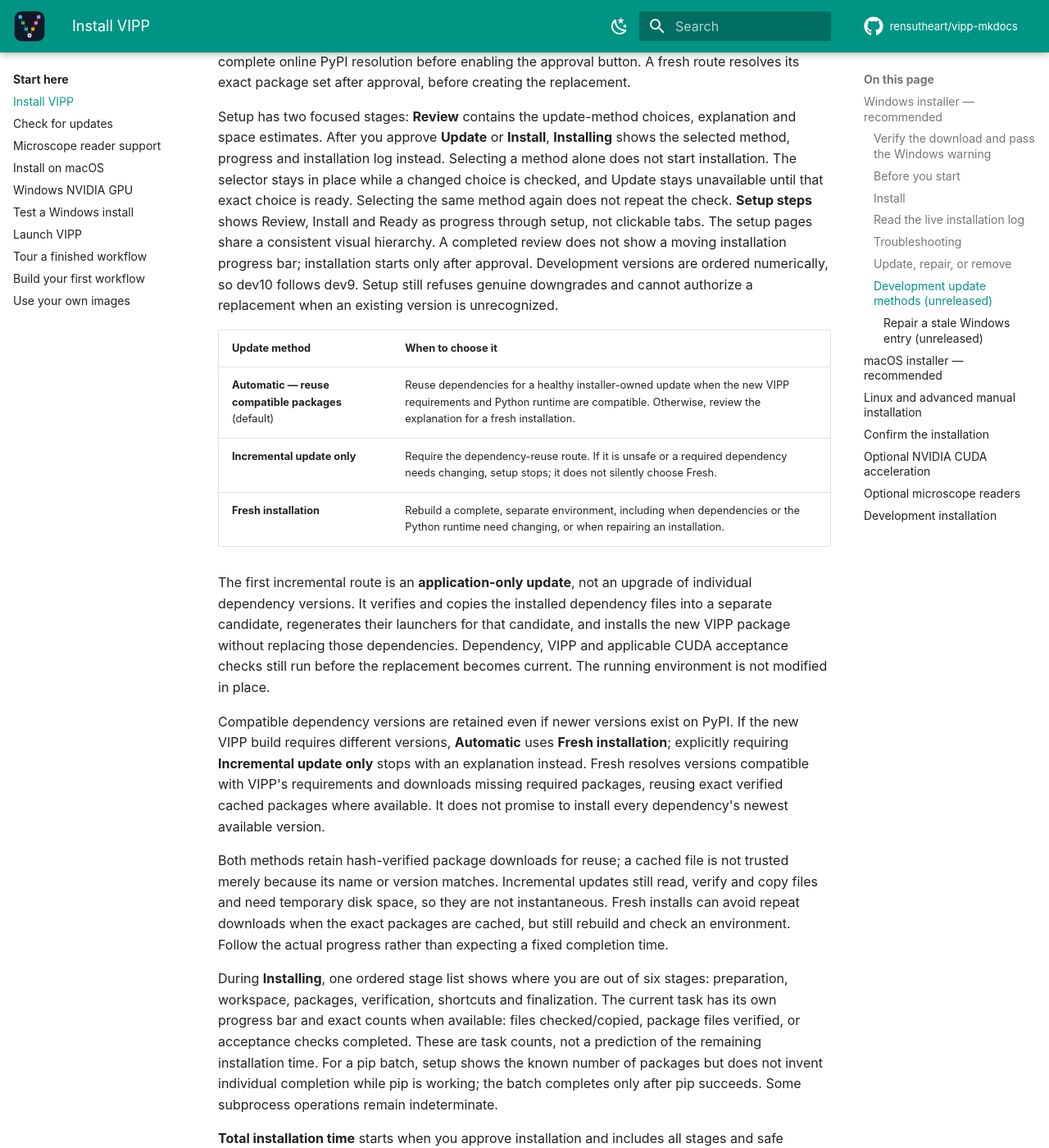
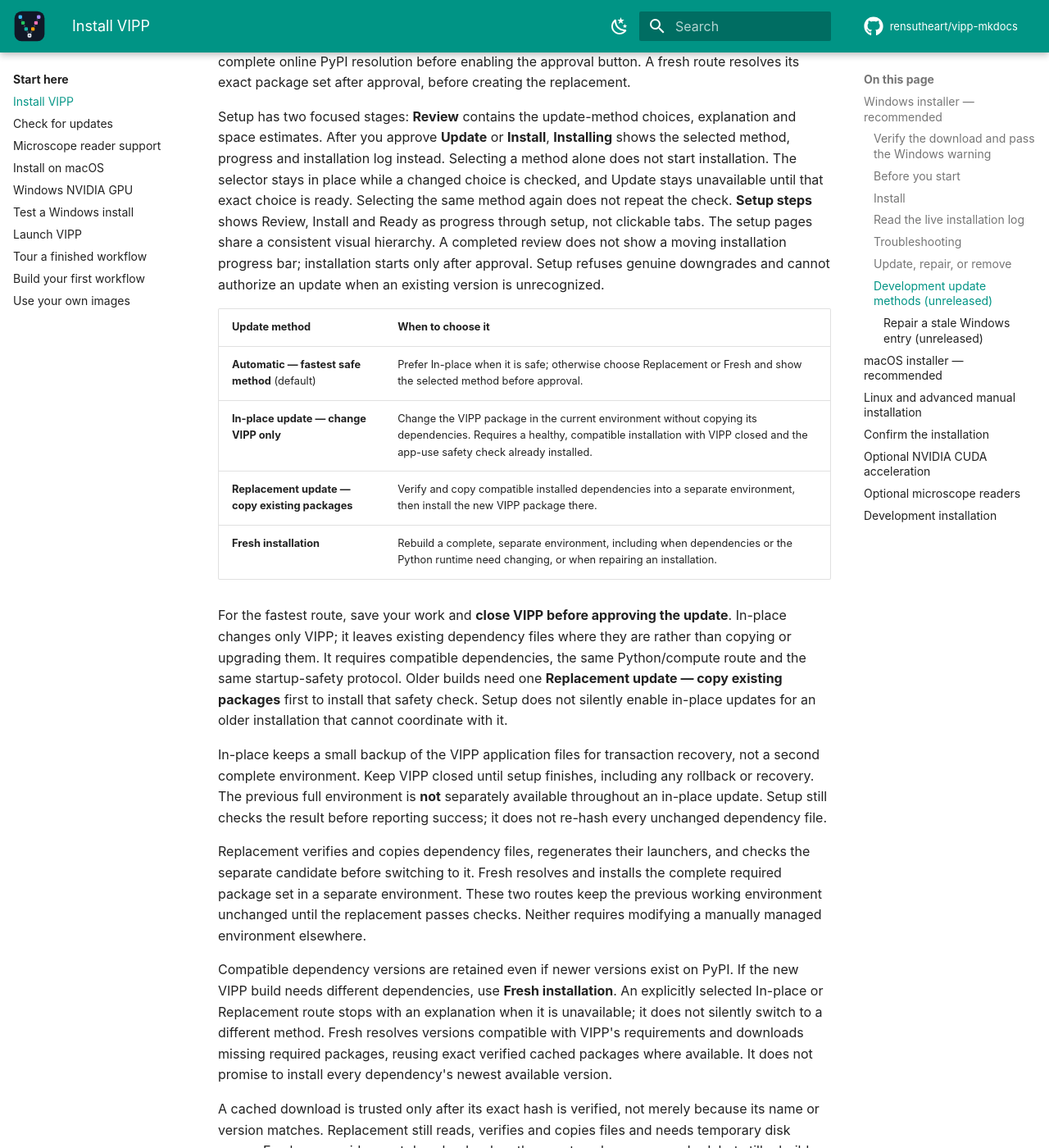
Before and after one commit to rensutheart/vipp-mkdocs, an MkDocs documentation site: the page built from docs/getting-started/installation.md, in a window 1280 px wide and 1400 px high, scrolled down 5056 px. Shown: the whole window at 82% size. Built offline with MkDocs 1.6.1 and Material for MkDocs 9.7.7, drawn with Linux system fonts in a browser that asks for light colours; plug-ins that fetch from the network failed and are left out; comment, search, counter and statistics services are not loaded; the version menu is left out; some of the changed text lies outside the part shown.

Commit message:
Document private in-place and replacement update methods

```diff
--- a/docs/getting-started/installation.md
+++ b/docs/getting-started/installation.md
@@ -235,38 +235,54 @@
 progress through setup, not clickable tabs.
 The setup pages share a consistent visual hierarchy. A completed review does
 not show a moving installation progress bar; installation starts only after
-approval. Development versions are ordered numerically, so dev10 follows dev9.
-Setup still refuses genuine downgrades and cannot authorize a replacement when
+approval. Setup refuses genuine downgrades and cannot authorize an update when
 an existing version is unrecognized.
 
 | Update method | When to choose it |
 | --- | --- |
-| **Automatic — reuse compatible packages** (default) | Reuse dependencies for a healthy installer-owned update when the new VIPP requirements and Python runtime are compatible. Otherwise, review the explanation for a fresh installation. |
-| **Incremental update only** | Require the dependency-reuse route. If it is unsafe or a required dependency needs changing, setup stops; it does not silently choose Fresh. |
+| **Automatic — fastest safe method** (default) | Prefer In-place when it is safe; otherwise choose Replacement or Fresh and show the selected method before approval. |
+| **In-place update — change VIPP only** | Change the VIPP package in the current environment without copying its dependencies. Requires a healthy, compatible installation with VIPP closed and the app-use safety check already installed. |
+| **Replacement update — copy existing packages** | Verify and copy compatible installed dependencies into a separate environment, then install the new VIPP package there. |
 | **Fresh installation** | Rebuild a complete, separate environment, including when dependencies or the Python runtime need changing, or when repairing an installation. |
 
-The first incremental route is an **application-only update**, not an upgrade
-of individual dependency versions. It verifies and copies the installed
-dependency files into a separate candidate, regenerates their launchers for
-that candidate, and installs the new VIPP package without replacing those
-dependencies. Dependency, VIPP and applicable CUDA acceptance checks still run
-before the replacement becomes current. The running environment is not
-modified in place.
+For the fastest route, save your work and **close VIPP before approving the
+update**. In-place changes only VIPP; it leaves existing dependency files where
+they are rather than copying or upgrading them. It requires compatible
+dependencies, the same Python/compute route and the same startup-safety
+protocol. Older builds need one **Replacement update — copy existing packages**
+first to install that safety check. Setup does not silently enable in-place
+updates for an older installation that cannot coordinate with it.
+
+In-place keeps a small backup of the VIPP application files for transaction
+recovery, not a second complete environment. Keep VIPP closed until setup
+finishes, including any rollback or recovery. The previous full environment is
+**not** separately available throughout an in-place update. Setup still checks
+the result before reporting success; it does not re-hash every unchanged
+dependency file.
+
+Replacement verifies and copies dependency files, regenerates their launchers,
+and checks the separate candidate before switching to it. Fresh resolves and
+installs the complete required package set in a separate environment. These
+two routes keep the previous working environment unchanged until the
+replacement passes checks. Neither requires modifying a manually managed
+environment elsewhere.
 
 Compatible dependency versions are retained even if newer versions exist on
-PyPI. If the new VIPP build requires different versions, **Automatic** uses
-**Fresh installation**; explicitly requiring **Incremental update only** stops
-with an explanation instead. Fresh resolves versions compatible with VIPP's
-requirements and downloads missing required packages, reusing exact verified
-cached packages where available. It does not promise to install every dependency's
-newest available version.
+PyPI. If the new VIPP build needs different dependencies, use **Fresh
+installation**. An explicitly selected In-place or Replacement route stops
+with an explanation when it is unavailable; it does not silently switch to a
+different method. Fresh resolves versions compatible with VIPP's requirements
+and downloads missing required packages, reusing exact verified cached packages
+where available. It does not promise to install every dependency's newest
+available version.
 
-Both methods retain hash-verified package downloads for reuse; a cached file is
-not trusted merely because its name or version matches. Incremental updates
-still read, verify and copy files and need temporary disk space, so they are
-not instantaneous. Fresh installs can avoid repeat downloads when the exact
-packages are cached, but still rebuild and check an environment. Follow the
-actual progress rather than expecting a fixed completion time.
+A cached download is trusted only after its exact hash is verified, not merely
+because its name or version matches. Replacement still reads, verifies and
+copies files and needs temporary disk space. Fresh can avoid repeat downloads
+when the exact packages are cached, but still rebuilds and checks an
+environment. In-place avoids the dependency-copy stage, not the approval,
+backup and acceptance checks. Follow the actual progress rather than expecting
+a fixed completion time.
 
 During **Installing**, one ordered stage list shows where you are out of six stages:
 preparation, workspace, packages, verification, shortcuts and finalization.
```
Also changed, not shown: other parts of docs/getting-started/installation.md (+2 -2 lines), docs/getting-started/windows-cuda.md (+21 -13 lines).
